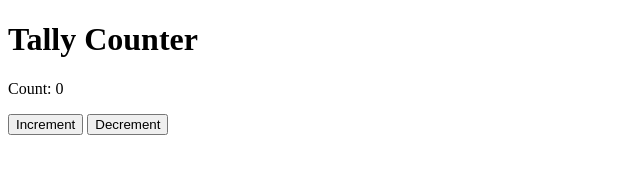
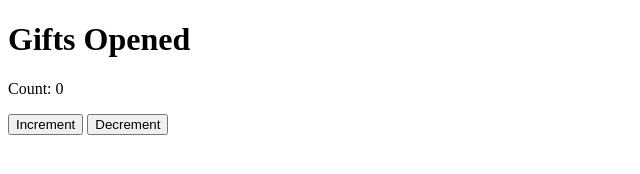
Before and after one commit to BongoMcCheese/tally, a plain HTML site: page index.html in a window 1280 px wide. Shown: the full height of the page, 0-640 px from the left. Drawn offline with Linux system fonts and the light colour scheme.

Commit message:
Update index.html

```diff
--- a/index.html
+++ b/index.html
@@ -4,7 +4,7 @@
     <title>Tally Counter</title>
   </head>
   <body>
-    <h1>Tally Counter</h1>
+    <h1>Gifts Opened</h1>
     <p>Count: <span id="count">0</span></p>
     <button onclick="increment()">Increment</button>
     <button onclick="decrement()">Decrement</button>
```
